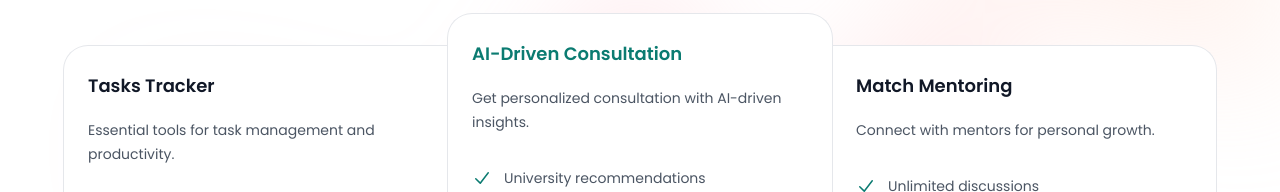
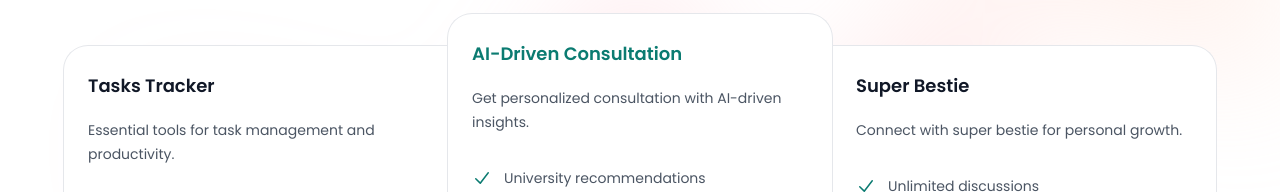
Before and after one commit to dclairvoyance/GarudaHacks5, a React (Vite) app in the folder frontend/: page / in a window 1280 px wide. Shown: the part 1350-1542 px from the top of the page. Built offline with nearby package versions, Linux system fonts and the light colour scheme.

Commit message:
feat: change title

```diff
--- a/frontend/src/components/Services.tsx
+++ b/frontend/src/components/Services.tsx
@@ -31,10 +31,10 @@ const services = [
     mostPopular: true,
   },
   {
-    name: "Match Mentoring",
+    name: "Super Bestie",
     id: "match-mentoring",
     href: "#",
-    description: "Connect with mentors for personal growth.",
+    description: "Connect with super bestie for personal growth.",
     features: ["Unlimited discussions", "Career advice", "Education advice"],
     mostPopular: false,
   },
--- a/frontend/src/pages/Connect.tsx
+++ b/frontend/src/pages/Connect.tsx
@@ -149,10 +149,10 @@ const ConnectPages: React.FC = () => {
       >
               <div className="mx-auto max-w-2xl text-center pt-20 pb-8">
             <h2 className="text-3xl font-bold tracking-tight text-gray-900 sm:text-4xl">
-              Connect with People
+              Super Bestie
             </h2>
             <p className="mt-2 text-lg leading-8 text-gray-600">
-              Helps Others
+            Connect with super bestie for personal growth.
             </p>
           </div>
         <div className="relative flex flex-col md:flex-row">
```
